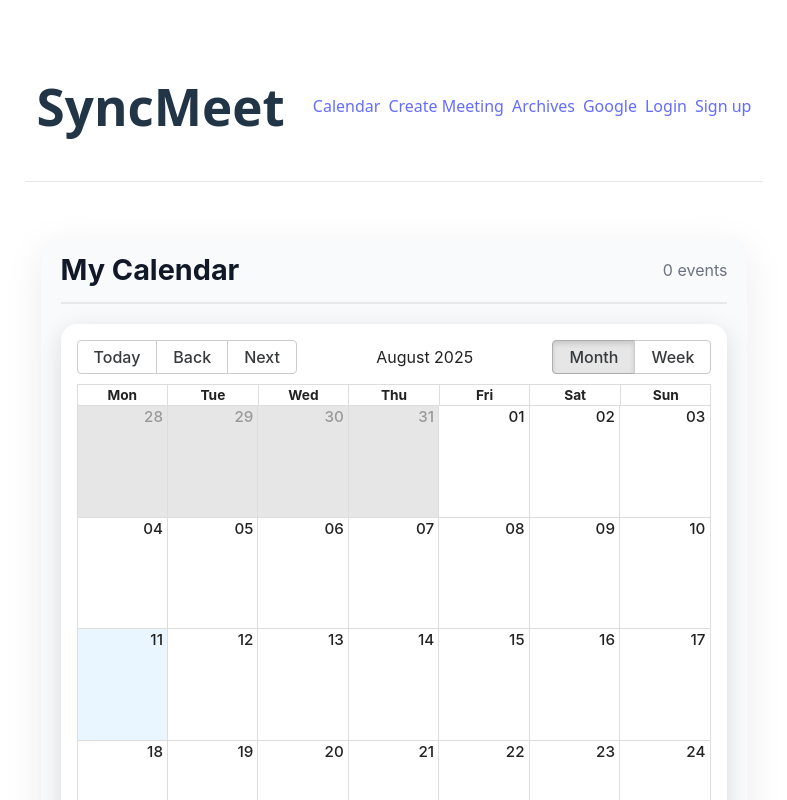
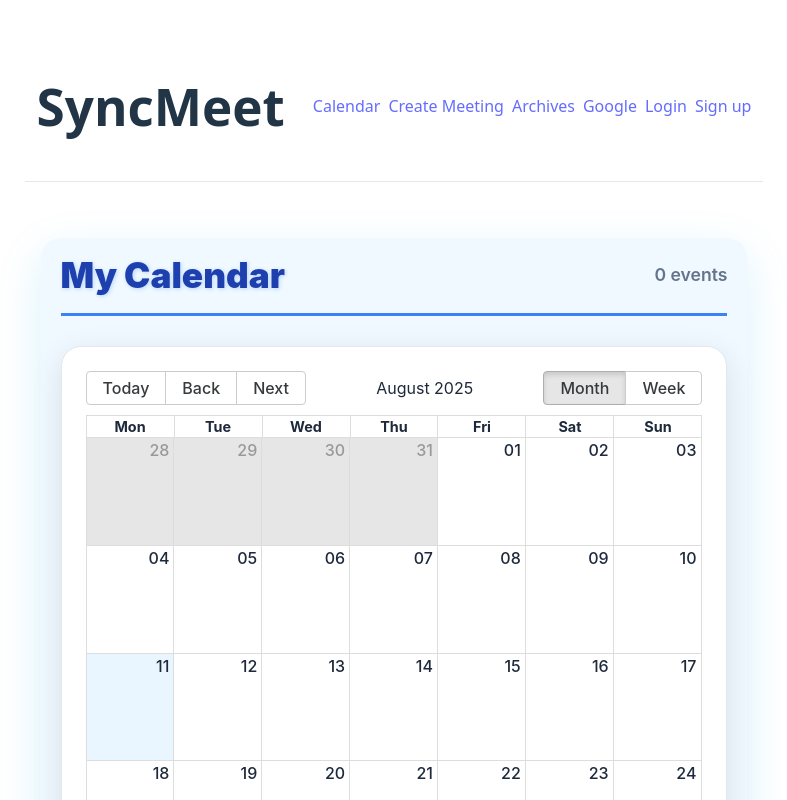
Before and after one commit to YSMNZH/sync-meet, a React (Vite) app in the folder client/: page / in a window 1280 px wide. Shown: the top 800 px of the page, without its empty margins (246-1033 px from the left). Built offline with nearby package versions, Linux system fonts and the light colour scheme; no server answers.

Commit message:
Calender Page Style Improved.

```diff
--- a/client/src/pages/CalendarPage.jsx
+++ b/client/src/pages/CalendarPage.jsx
@@ -1,7 +1,14 @@
 import { useEffect, useMemo, useState } from 'react'
 import { Calendar, dateFnsLocalizer, Views } from 'react-big-calendar'
 import 'react-big-calendar/lib/css/react-big-calendar.css'
-import { format, parse, startOfWeek, getDay, startOfMonth, endOfMonth } from 'date-fns'
+import {
+  format,
+  parse,
+  startOfWeek,
+  getDay,
+  startOfMonth,
+  endOfMonth,
+} from 'date-fns'
 import { enUS } from 'date-fns/locale'
 import axios from 'axios'
 
@@ -17,7 +24,7 @@ const localizer = dateFnsLocalizer({
 export default function CalendarPage() {
   const [events, setEvents] = useState([])
   const [view, setView] = useState(Views.MONTH)
-  const [date, setDate] = useState(new Date())  // <-- control current date
+  const [date, setDate] = useState(new Date())
   const [range, setRange] = useState(() => ({
     start: startOfMonth(new Date()),
     end: endOfMonth(new Date()),
@@ -44,12 +51,10 @@ export default function CalendarPage() {
     setLoading(false)
   }
 
-  // Update events whenever range changes
   useEffect(() => {
     fetchEvents(range)
   }, [range])
 
-  // Update range whenever date or view changes
   useEffect(() => {
     let start, end
 
@@ -57,12 +62,10 @@ export default function CalendarPage() {
       start = startOfMonth(date)
       end = endOfMonth(date)
     } else if (view === Views.WEEK) {
-      // Start from Monday to Sunday in the selected week
       start = startOfWeek(date, { weekStartsOn: 1 })
       end = new Date(start)
       end.setDate(end.getDate() + 6)
     } else {
-      // fallback for other views (if any)
       start = startOfMonth(date)
       end = endOfMonth(date)
     }
@@ -75,49 +78,85 @@ export default function CalendarPage() {
       style: {
         backgroundColor: event.color,
         color: 'white',
-        borderRadius: 8,
-        border: 'none',
-        boxShadow: '0 3px 8px rgba(0,0,0,0.18)',
-        padding: '6px 10px',
-        fontWeight: '600',
-        fontSize: '0.9rem',
-        lineHeight: 1.2,
+        borderRadius: 10,
+        border: '2px solid #fff',
+        boxShadow:
+          '0 4px 8px rgba(0, 0, 0, 0.15), 0 0 6px rgba(255, 255, 255, 0.3)',
+        padding: '8px 12px',
+        fontWeight: '700',
+        fontSize: '1rem',
+        lineHeight: 1.3,
         cursor: 'pointer',
-        transition: 'transform 0.15s ease',
+        transition: 'all 0.3s ease',
+        userSelect: 'none',
       },
-      onMouseEnter: (e) => (e.currentTarget.style.transform = 'scale(1.05)'),
-      onMouseLeave: (e) => (e.currentTarget.style.transform = 'scale(1)'),
+      onMouseEnter: (e) => {
+        e.currentTarget.style.transform = 'scale(1.08)'
+        e.currentTarget.style.boxShadow =
+          '0 8px 16px rgba(0, 0, 0, 0.25), 0 0 10px rgba(255, 255, 255, 0.5)'
+      },
+      onMouseLeave: (e) => {
+        e.currentTarget.style.transform = 'scale(1)'
+        e.currentTarget.style.boxShadow =
+          '0 4px 8px rgba(0, 0, 0, 0.15), 0 0 6px rgba(255, 255, 255, 0.3)'
+      },
     }),
     []
   )
 
-  return (
-    <div
-      style={{
+  const calendarStyles = {
+    height: '82vh',
+    borderRadius: 20,
+    boxShadow: '0 8px 32px rgba(0, 0, 0, 0.1)',
+    backgroundColor: '#ffffff',
+    padding: 24,
+    fontSize: '1rem',
+    border: '1px solid #e2e8f0',
+  }
+
+  const headerStyles = {
     maxWidth: 960,
     margin: '40px auto',
     padding: '0 20px',
-        fontFamily: "'Inter', system-ui, -apple-system, Segoe UI, Roboto, Ubuntu, sans-serif",
-        color: '#222',
-        backgroundColor: '#f9fafb',
-        borderRadius: 16,
-        boxShadow: '0 10px 40px rgba(0,0,0,0.08)',
-      }}
-    >
-      <header
-        style={{
-          padding: '16px 0',
-          marginBottom: 20,
-          borderBottom: '2px solid #e5e7eb',
+    fontFamily:
+      "'Inter', system-ui, -apple-system, Segoe UI, Roboto, Ubuntu, sans-serif",
+    color: '#1e293b',
+    backgroundColor: '#f0f9ff',
+    borderRadius: 20,
+    boxShadow: '0 15px 45px rgba(14, 165, 233, 0.15)',
+  }
+
+  const headerInnerStyles = {
+    padding: '18px 0',
+    marginBottom: 30,
+    borderBottom: '3px solid #3b82f6',
     display: 'flex',
     justifyContent: 'space-between',
     alignItems: 'center',
+  }
+
+  return (
+    <div style={headerStyles}>
+      <header style={headerInnerStyles}>
+        <h1
+          style={{
+            margin: 0,
+            fontWeight: 900,
+            fontSize: '2.2rem',
+            color: '#1e40af',
+            textShadow: '1px 1px 4px rgba(59, 130, 246, 0.3)',
           }}
         >
-        <h1 style={{ margin: 0, fontWeight: 700, fontSize: '1.8rem', color: '#111827' }}>
           My Calendar
         </h1>
-        <div style={{ fontSize: '1rem', color: '#6b7280' }}>
+        <div
+          style={{
+            fontSize: '1.1rem',
+            color: loading ? '#2563eb' : '#64748b',
+            fontWeight: 600,
+            fontFamily: "'Inter', sans-serif",
+          }}
+        >
           {loading ? 'Loading events...' : `${events.length} events`}
         </div>
       </header>
@@ -132,16 +171,10 @@ export default function CalendarPage() {
         date={date}
         onView={setView}
         onNavigate={setDate}
-        style={{
-          height: '82vh',
-          borderRadius: 16,
-          boxShadow: '0 6px 24px rgb(0 0 0 / 0.12)',
-          backgroundColor: 'white',
-          padding: 16,
-          fontSize: '0.95rem',
-        }}
+        style={calendarStyles}
         eventPropGetter={eventPropGetter}
         popup
+        popupOffset={15}
       />
     </div>
   )
```
Lines whose indentation alone changed are shown as unchanged.
